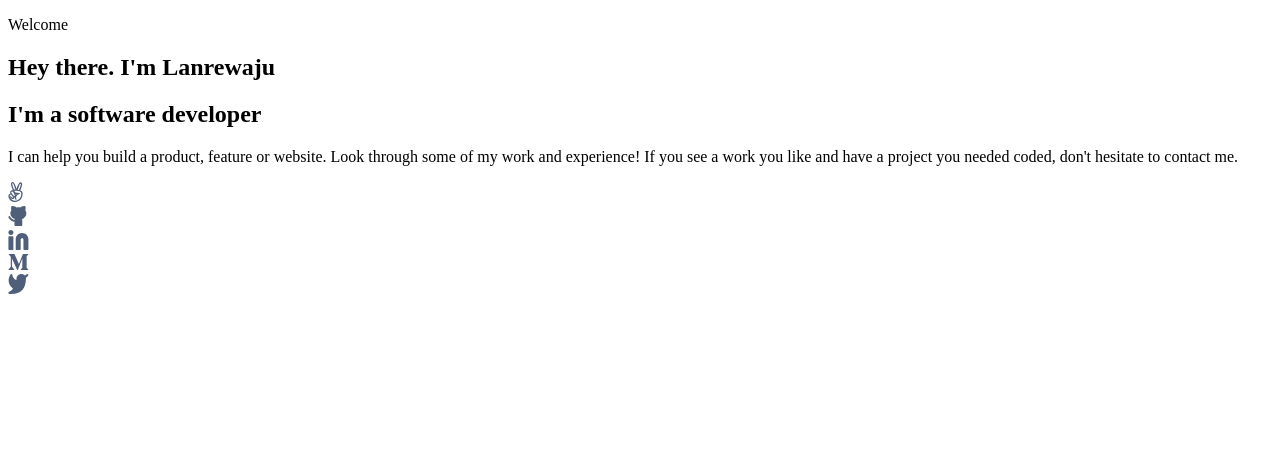
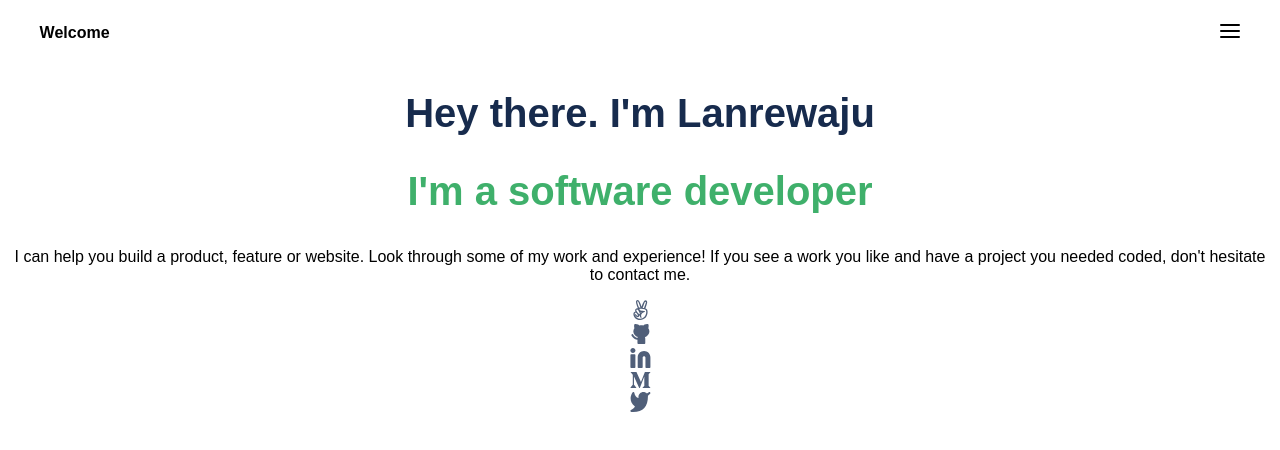
Before and after one commit to Lanr3waju/portfolio-project, a website: page index.html in a window 1280 px wide. Drawn offline with Linux system fonts and the light colour scheme.

Commit message:
style navbar and body

```diff
--- a/css/styles.css
+++ b/css/styles.css
@@ -1,3 +1,43 @@
 body {
   background: rgb(255, 255, 255);
+  font-family: ubuntu, sans-serif;
 }
+
+#welcome {
+  font-weight: bold;
+}
+
+h1 {
+  color: rgb(23, 43, 77);
+  font-size: 2.5em;
+}
+
+h2 {
+  color: rgb(63, 176, 107);
+  font-size: 2.5em;
+}
+
+#nav-bar {
+  display: flex;
+  align-items: center;
+  justify-content: space-between;
+  width: 95%;
+  margin-right: auto;
+  margin-left: auto;
+}
+
+.ham {
+  height: 2px;
+  width: 20px;
+  background-color: black;
+  margin-bottom: 4px;
+  border-radius: 1px;
+}
+
+main {
+  text-align: center;
+}
+
+.icon {
+
+}
--- a/index.html
+++ b/index.html
@@ -9,7 +9,7 @@
   </head>
   <body>
     <nav id=nav-bar>
-      <p>Welcome</p>
+      <p id="welcome">Welcome</p>
       <div id="hamburger-btn">
         <div class="ham"></div>
         <div class="ham"></div>
```
